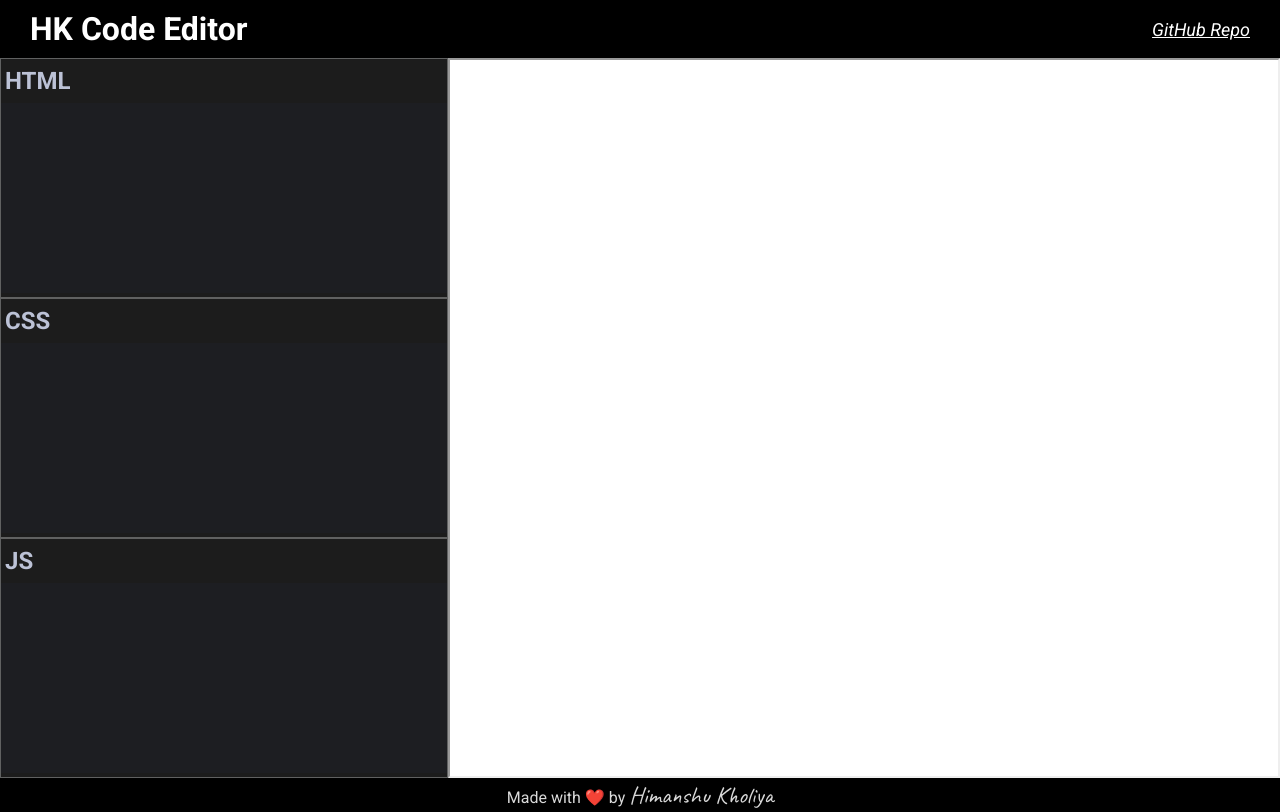
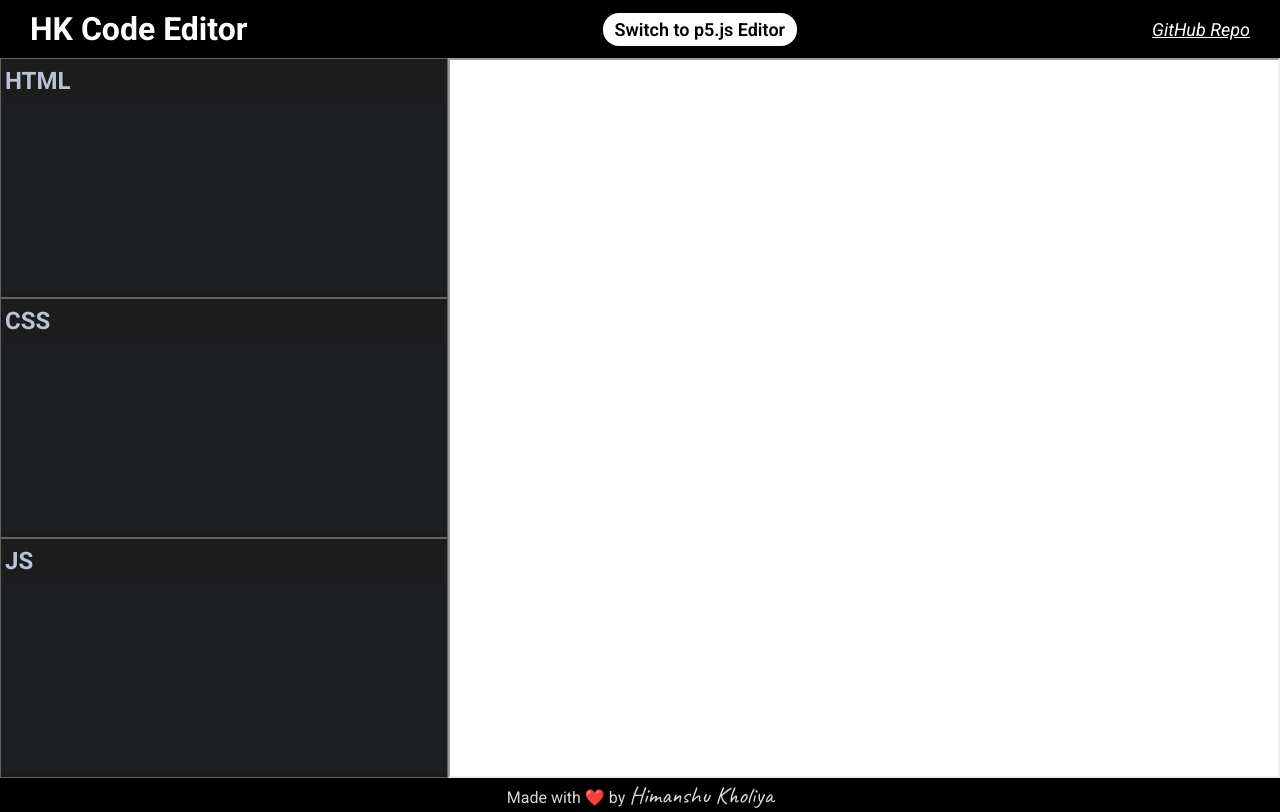
Before and after one commit to himanshuukholiya/code-editor-frontend, a plain HTML site: page index.html in a window 1280 px wide. Drawn offline with Linux system fonts and the light colour scheme.

Commit message:
add p5.js editor button

```diff
--- a/index.html
+++ b/index.html
@@ -10,6 +10,10 @@
 <body>
     <div class="nav-bar">
         <h1>HK Code Editor</h1>
+
+        <div class="p5js-editor">
+            <a href="" class="p5js-editor-button">Switch to p5.js Editor</a>
+        </div>
 
         <div class="socials">
             <a href="https://github.com/himanshuukholiya/code-editor-frontend">GitHub Repo</a>
--- a/style.css
+++ b/style.css
@@ -12,6 +12,7 @@ body {
     font-family: "Roboto", sans-serif;
     color: #fff;
     background-color: #000;
+    width: 100%;
 }
 
 a {
@@ -84,3 +85,20 @@ a {
     font-family: "Caveat", cursive;
     font-size: 24px;
 }
+
+.p5js-editor-button {
+    background-color: #fff;
+    color: #000;
+    font-size: 18px;
+    font-weight: 600;
+    font-style: normal;
+    padding: 6px 12px;
+    text-decoration: none;
+    border: none;
+    border-radius: 1rem;
+    cursor: pointer;
+}
+
+.p5js-editor-button:hover {
+    background-color: #ebebeb;
+}
```
